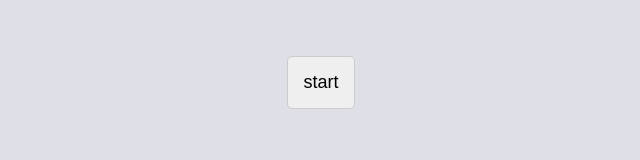
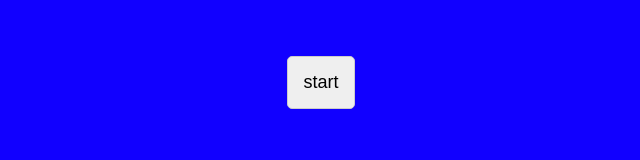
Before and after one commit to Vlad21islav/-, a plain HTML site: page index.html in a window 1280 px wide. Shown: the whole page, without its empty margins (319-959 px from the left). Drawn offline with Linux system fonts and the light colour scheme.

Commit message:
style bugs

```diff
--- a/style.css
+++ b/style.css
@@ -1,5 +1,5 @@
 body {
-    background-color: rgb(223, 223, 231);
+    background-color: rgb(17, 0, 255);
     color: goldenrod;
     text-align: center;
     font-size: 150%;
```
